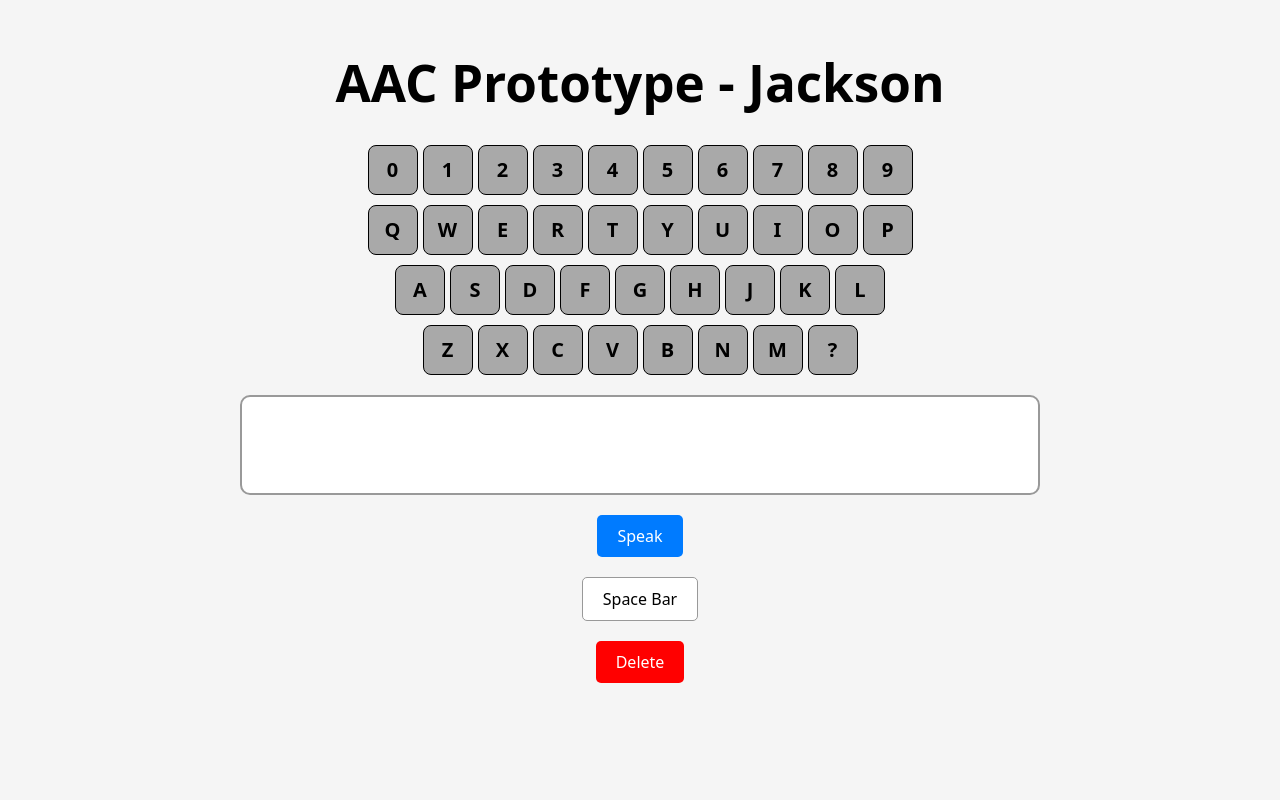
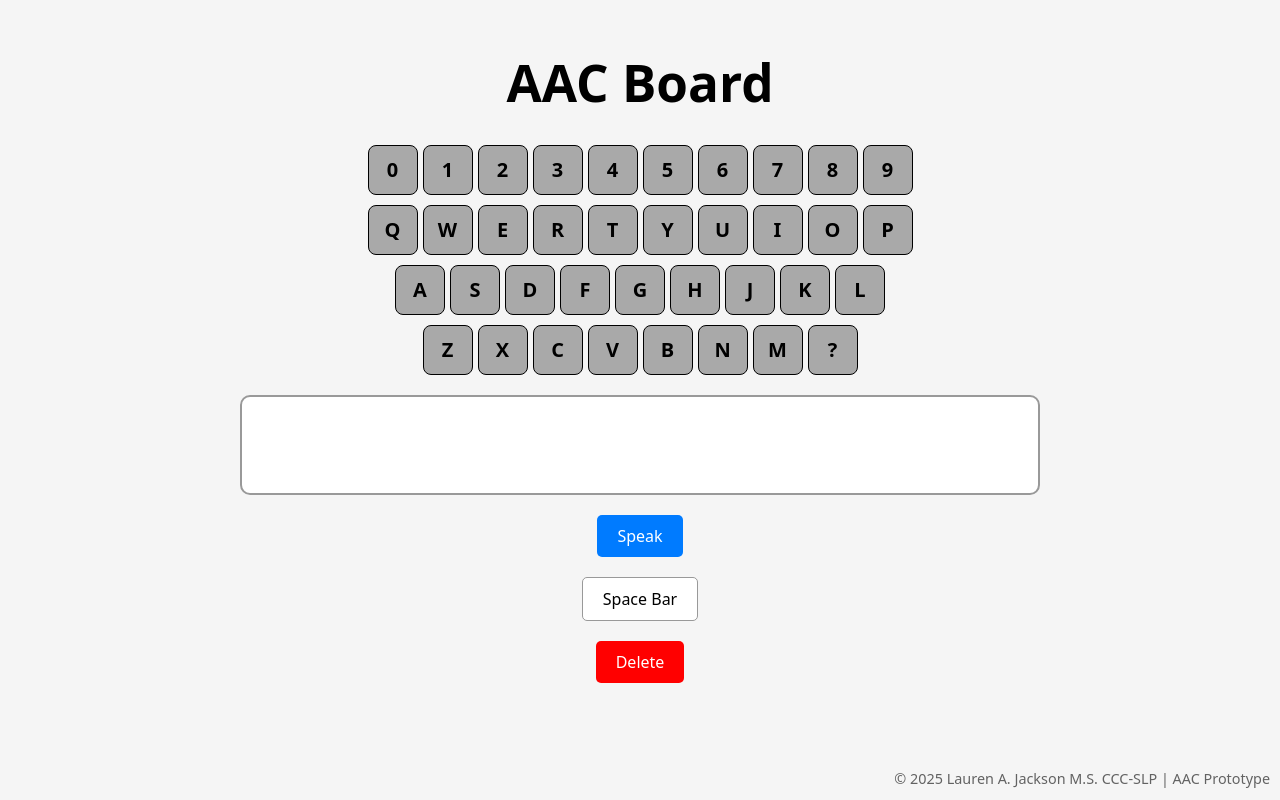
Before and after one commit to mslaurenajackson/AacReact, a React (Vite) app: page / in a window 1280 px wide. Built offline with nearby package versions, Linux system fonts and the light colour scheme.

Commit message:
added watermark and changed heading

```diff
--- a/components/App.jsx
+++ b/components/App.jsx
@@ -33,7 +33,7 @@ function App() {
 
   return (
     <>
-      <h1>AAC Prototype-Jackson</h1>
+      <h1>AAC Board</h1>
       <div className="keyboard">
         {keyboardRows.map((row, rowIndex) => (
           <div key={rowIndex} className="keyboard-row">
@@ -72,6 +72,9 @@ function App() {
             {letter}
           </span>
         ))}
+         <footer className="watermark">
+  © {new Date().getFullYear()} Lauren A. Jackson M.S. CCC-SLP | AAC Prototype
+</footer>
       </div>
     </>
   );
--- a/src/App.css
+++ b/src/App.css
@@ -132,3 +132,13 @@ html, body, #root {
 h1 {
  color: #000;
 }
+.watermark {
+  position: fixed;
+  bottom: 10px;
+  right: 10px;
+  font-size: 0.9em;
+  color: black;
+  opacity: 0.6;
+  pointer-events: none;
+  z-index: 1000;
+}
--- a/src/App.jsx
+++ b/src/App.jsx
@@ -65,7 +65,7 @@ function App() {
           backgroundColor: "#f5f5f5",
         }}
       >
-        <h1 style={{ textAlign: "center" }}>AAC Prototype - Jackson</h1>
+        <h1 style={{ textAlign: "center" }}>AAC Board</h1>
 
         <div className="keyboard">
           {keyboardRows.map((row, rowIndex) => (
@@ -89,6 +89,9 @@ function App() {
                     backgroundColor: "darkgray",
                     fontSize: "20px",
                     fontWeight: "bold",
+                    textShadowColor: 'black', //Outline color
+                    textShadowOffset: { width: 2, height: 2 },
+                    textShadowRadius: 1, //Outline radius
                   }}
                 >
                   {letter}
@@ -171,6 +174,9 @@ function App() {
         >
           Delete
         </button>
+        <footer className="watermark">
+  © {new Date().getFullYear()} Lauren A. Jackson M.S. CCC-SLP | AAC Prototype
+</footer>
       </div>
     </>
   );
```
